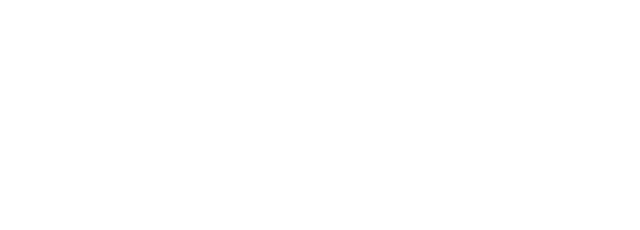
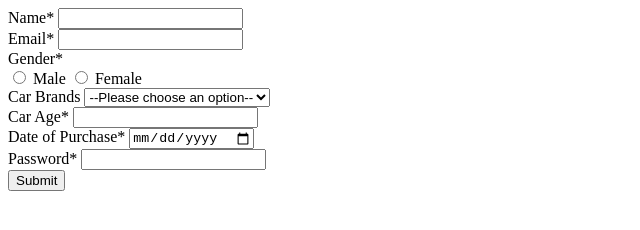
Before and after one commit to acciojob/car-insurance-form-Birendra848, a website: page main.html in a window 1280 px wide. Shown: the whole page, without its empty margins (0-640 px from the left). Drawn offline with Linux system fonts and the light colour scheme.

Commit message:
created a submission

```diff
--- a/main.html
+++ b/main.html
@@ -1,16 +1,42 @@
 <!DOCTYPE html>
+<html>
+<head>
+  <link rel="stylesheet" href="styles.css">
+</head>
+<body>
+  <form method="POST" action="#" id="carInsuranceForm">
+    <label for="name">Name*</label>
+    <input type="text" id="name" name="name" required><br>
 
-<html>
+    <label for="email">Email*</label>
+    <input type="email" id="email" name="email" required><br>
 
-<head>
-	<link rel="stylesheet" href="styles.css">
-</head>
+    <label>Gender*</label><br>
+    <input type="radio" id="gender_m" name="gender" value="male" required>
+    <label for="gender_m">Male</label>
+    <input type="radio" id="gender_f" name="gender" value="female" required>
+    <label for="gender_f">Female</label><br>
 
-<body>
-	<!-- the entire body must be written by student -->
-    <script type="text/javascript" src="./script.js">
-</script>
+    <label for="cars">Car Brands</label>
+    <select id="cars" name="cars">
+      <option value="" disabled selected>--Please choose an option--</option>
+      <option value="BMW">BMW</option>
+      <option value="Audi">Audi</option>
+      <option value="Mercedez">Mercedez</option>
+    </select><br>
 
+    <label for="carage">Car Age*</label>
+    <input type="number" id="carage" name="carage" required><br>
+
+    <label for="dop">Date of Purchase*</label>
+    <input type="date" id="dop" name="dop" required><br>
+
+    <label for="password">Password*</label>
+    <input type="password" id="password" name="password" required><br>
+
+    <button type="submit">Submit</button>
+  </form>
+
+  <script type="text/javascript" src="./script.js"></script>
 </body>
-
 </html>
```
